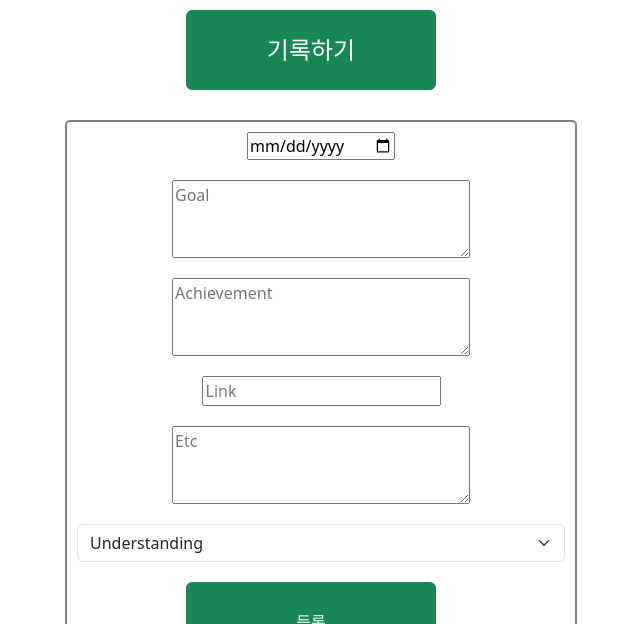
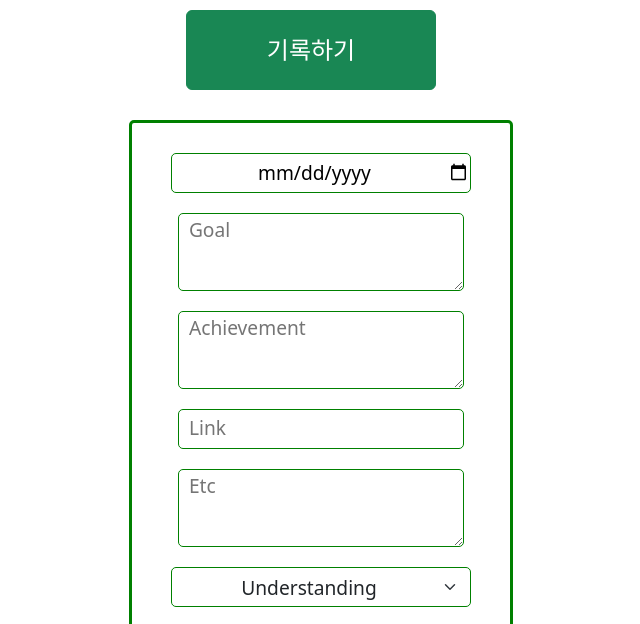
Before and after one commit to hyojinkim2028/study_log, a plain HTML site: page index.html in a window 1280 px wide. Both pictures are taken after a click on the element "기록하기". Shown: the part 154-778 px from the top of the page, without its empty margins (319-959 px from the left). Drawn offline with nearby package versions, Linux system fonts and the light colour scheme; no server answers.

Commit message:
css update

```diff
--- a/main.css
+++ b/main.css
@@ -1,5 +1,6 @@
 body {
   position: relative;
+  font-size: 1.2rem;
 }
 
 .title {
@@ -67,20 +68,44 @@ tbody {
 .postinbox-child {
   margin-top: 30px;
 
-  border: 2px solid gray;
+  border: 3px solid green;
   border-radius: 5px;
 
   display: inline-block;
-  width: 40%;
+  width: 30%;
   height: 90%;
+  padding: 20px;
 }
 
+#date,
+#understanding {
+  width: 300px;
+  height: 40px;
+  text-align: center;
+  border: 1px solid green;
+  border-radius: 5px;
+  font-size: 1.2rem;
+}
+#link {
+  height: 40px;
+}
+input,
+textarea {
+  width: 90%;
+  border: 1px solid green;
+  border-radius: 5px;
+  padding-left: 10px;
+}
+::placeholder {
+  font-size: 1.2rem;
+}
 .postinbox-child > div {
   padding: 10px;
   display: flex;
   flex-direction: column;
   align-items: center;
   justify-content: space-between;
+  width: 100%;
 }
 
 .edit,
```
